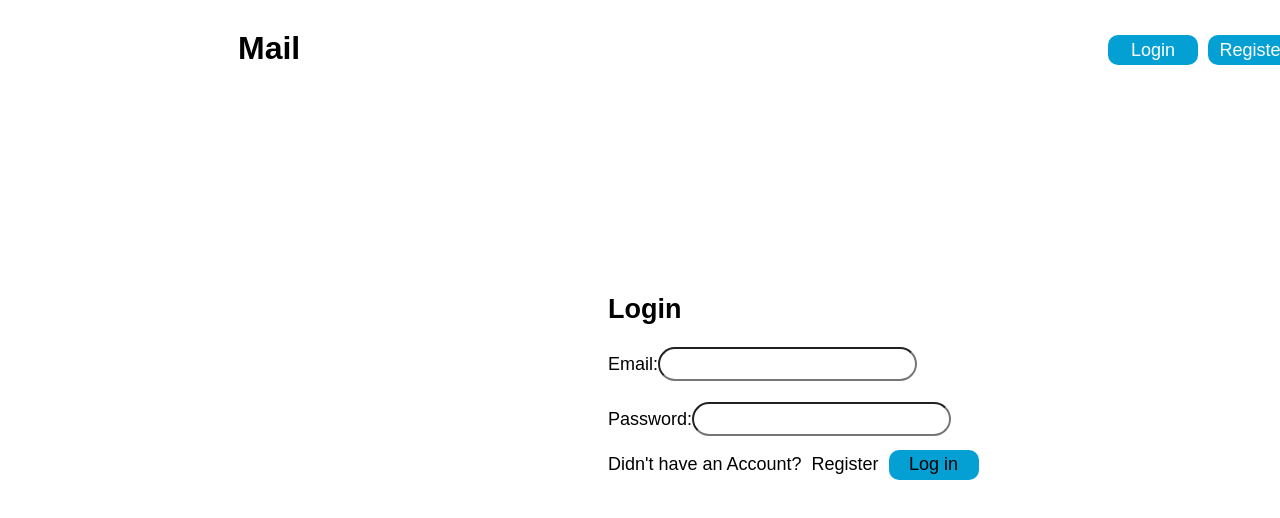
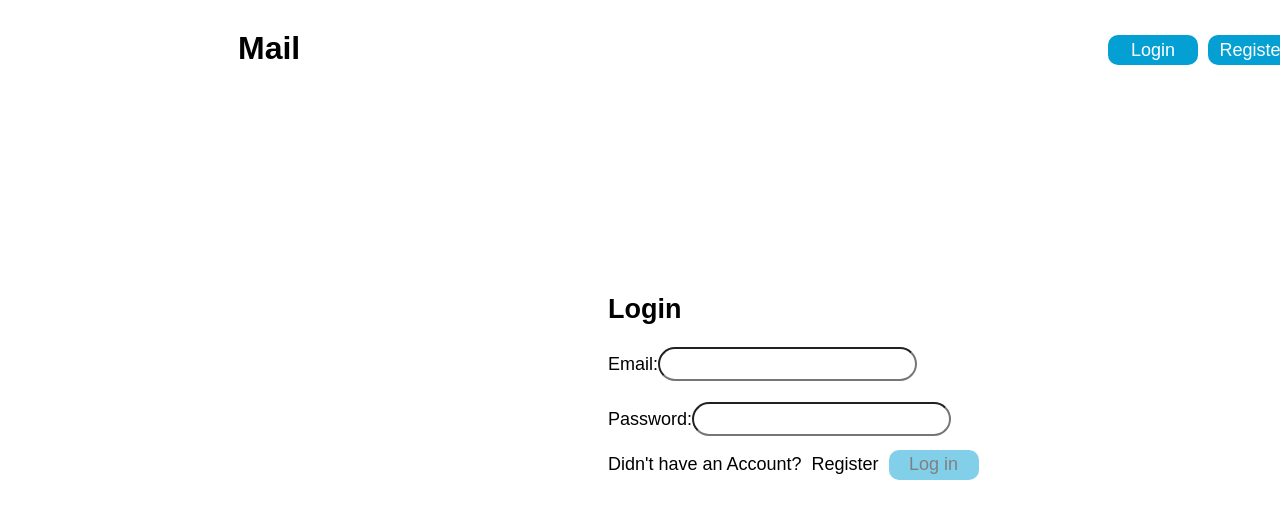
Before and after one commit to Guram529/project, a React (Vite) app in the folder frontend/: page /login in a window 1280 px wide. Shown: the top 518 px of the page. Built offline with nearby package versions, Linux system fonts and the light colour scheme; no server answers.

Commit message:
Update LoginPage.jsx

```diff
--- a/frontend/src/pages/users/LoginPage.jsx
+++ b/frontend/src/pages/users/LoginPage.jsx
@@ -59,7 +59,13 @@ export function LoginPage() {
 
 
 
-  const isDisabled = Object.values(errors).some((error) => error !== '');
+const isValid = () => {
+    return (
+      email &&
+      !errors.email &&
+      password.length >= 8
+    );
+  };
   return (
     <div className='loginPageCont'>
       <h2>Login</h2>
@@ -78,7 +84,14 @@ export function LoginPage() {
         <div className="box">
            <p className="accountTxt">Didn't have an Account? </p> <a className="link" href="/register">Register</a>
 
-           {!isDisabled && <button type="submit"><a className='link' href="/home">Log in</a></button>}
+           <div className="register-button-container">
+            <button type="submit" className="register-button">
+              <a className="link" href="/home">
+                Log in
+              </a>
+            </button>
+            {!isValid() && <div className="overlay"></div>}
+          </div>
         </div>
       </form>
     </div>
```
